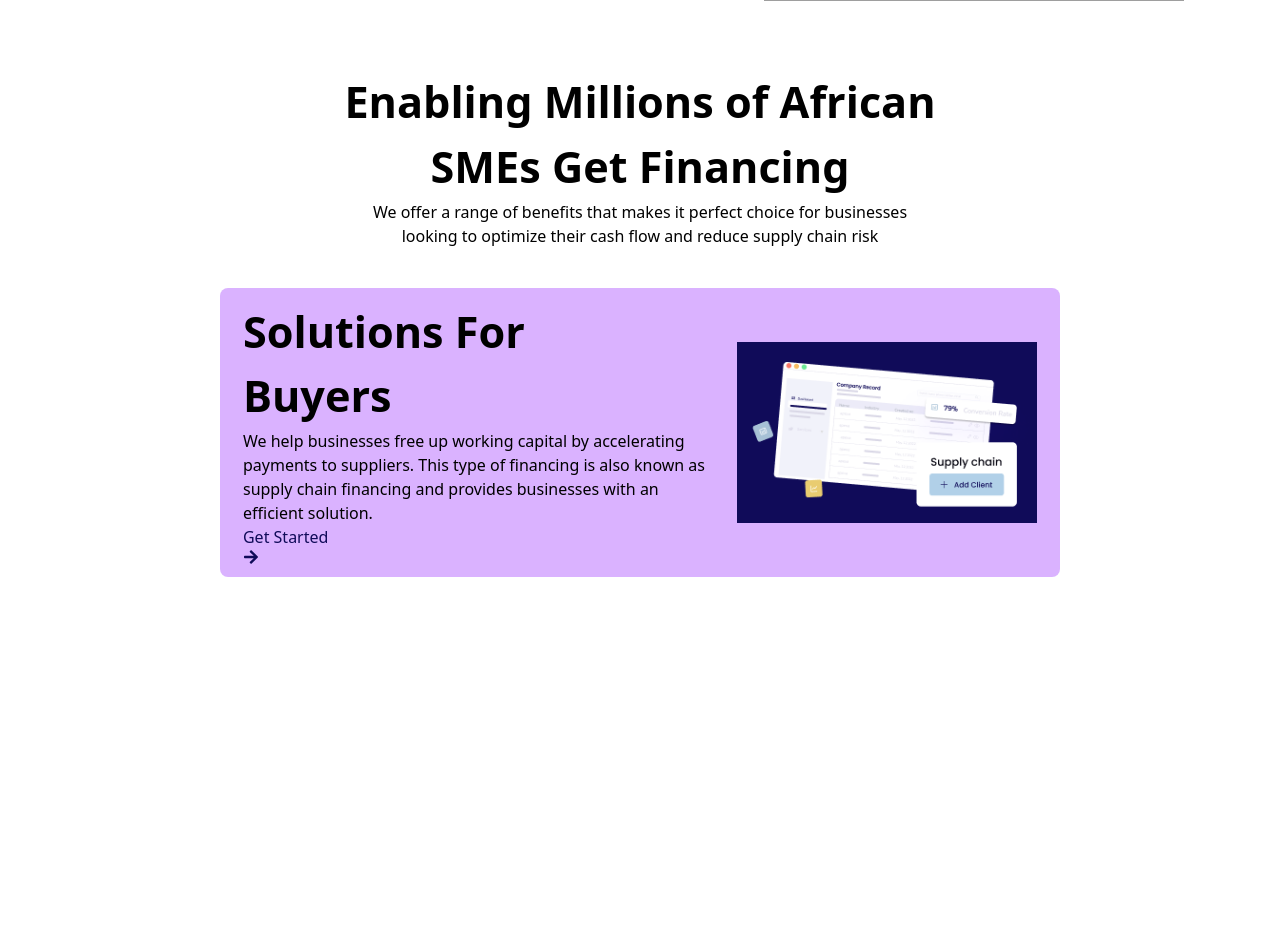
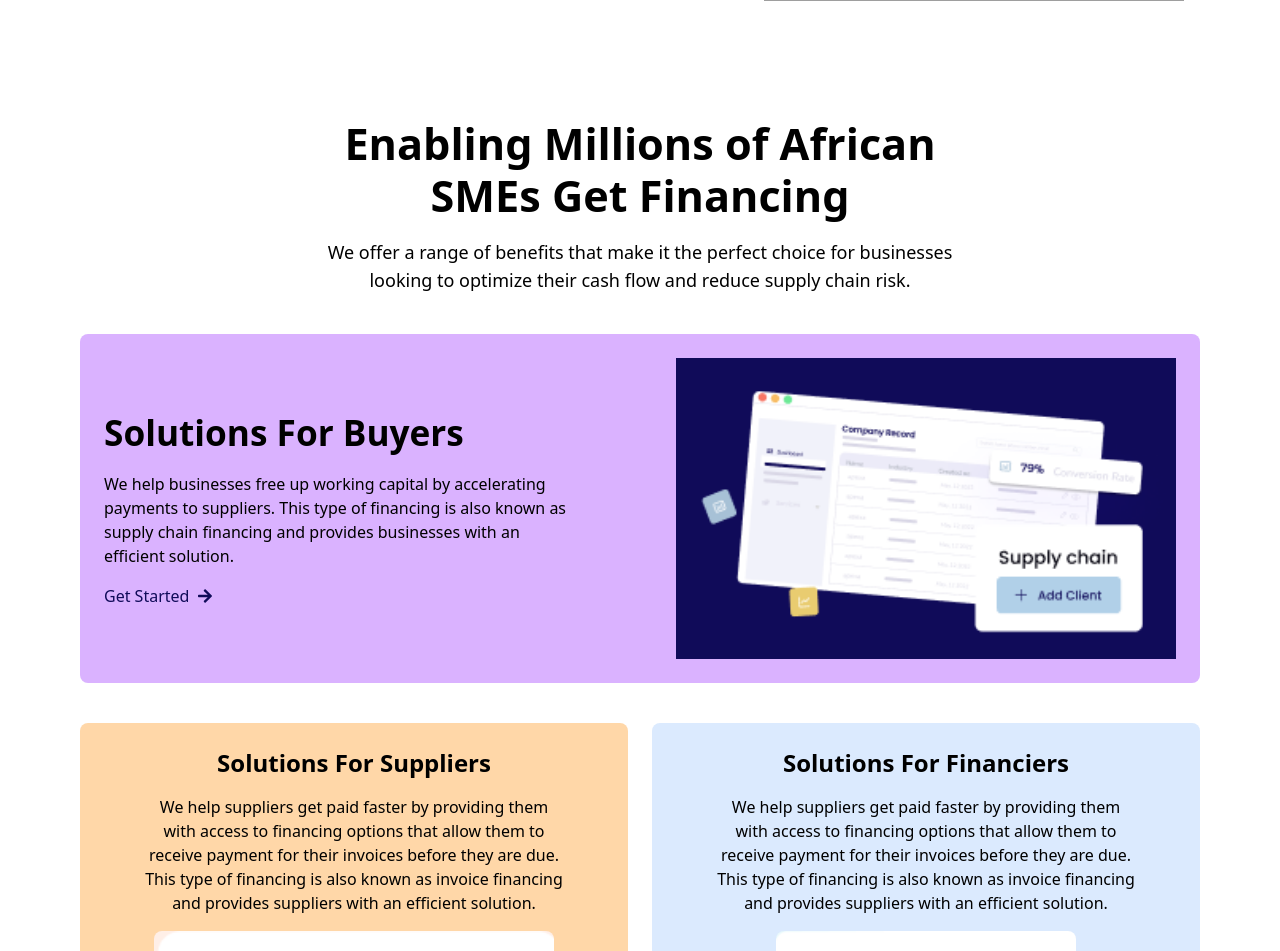
Before and after one commit to streetopsng/streetops, a Next.js app: page / in a window 1280 px wide. Shown: the part 482-1433 px from the top of the page. Before the commit the page ends 1368 px from the top, so only its background shows below. Built offline with nearby package versions, Linux system fonts and the light colour scheme; grey boxes are pictures that could not be loaded.

Commit message:
updated section 1

```diff
--- a/src/components/LandingPageComponents/Section.tsx
+++ b/src/components/LandingPageComponents/Section.tsx
@@ -1,40 +1,70 @@
-"use client"
-import React from 'react'
-import Image from 'next/image'
-import Link from 'next/link'
+"use client";
+import React from 'react';
+import Image from 'next/image';
+import Link from 'next/link';
 import { FaArrowRight } from 'react-icons/fa';
 
 const Section = () => {
   return (
-     <div className="justify-center items-center h-screen"> {/* Centers content vertically and horizontally */}
-      <h1 className="font-semibold lg:text-[2.7rem] text-center">
-        Enabling Millions of African <br /> SMEs Get Financing
-      </h1>
+    <div className="flex flex-col justify-center items-center px-4 lg:px-20 py-12 space-y-10">
+      {/* Header Section */}
+      <div className="text-center space-y-4 max-w-3xl">
+        <h1 className="font-semibold text-2xl sm:text-3xl lg:text-[2.7rem]">
+          Enabling Millions of African <br className="hidden sm:block" /> SMEs Get Financing
+        </h1>
+        <p className="text-base sm:text-lg">
+          We offer a range of benefits that make it the perfect choice for businesses <br className="hidden sm:block" />
+          looking to optimize their cash flow and reduce supply chain risk.
+        </p>
+      </div>
 
-      <p className="text-center">
-        We offer a range of benefits that makes it perfect choice for businesses <br />
-        looking to optimize their cash flow and reduce supply chain risk
-      </p>
-      <div className='px-55'>
-      <div className="mt-10 bg-purple-300 p-3 rounded-lg flex justify-center items-center gap-x-8">
-        <div>
-          <h1 className="font-semibold lg:text-[2.7rem]">
-            Solutions For <br /> Buyers
-          </h1>
+      {/* Buyers Section */}
+      <div className="flex flex-col lg:flex-row items-center bg-purple-300 p-6 rounded-lg gap-6 w-full max-w-6xl">
+        <div className="flex-1 space-y-4">
+          <h2 className="font-semibold text-2xl lg:text-[2.2rem]">Solutions For Buyers</h2>
           <p>
-            We help businesses free up working capital by accelerating <br />
-            payments to suppliers. This type of financing is also known as <br />
-            supply chain financing and provides businesses with an <br />
+            We help businesses free up working capital by accelerating <br className='hidden sm:block' />
+            payments to suppliers. This type of financing is also known as <br className='hidden sm:block' />
+            supply chain financing and provides businesses with an <br className='hidden sm:block'/>
             efficient solution.
           </p>
-         <Link href='/#' className='text-primary  '>Get Started <FaArrowRight/>  </Link>
+          <Link href="/#" className="text-primary flex items-center gap-2">
+            Get Started <FaArrowRight />
+          </Link>
         </div>
-        <Image alt="paige" src="/solution-1.png" width={300} height={300} />
+        <Image alt="paige" src="/solution-1.png" width={500} height={300} />
+      </div>
+
+      {/* Suppliers & Financiers Section */}
+      <div className="flex flex-col lg:flex-row gap-6 w-full max-w-6xl">
+        {/* Suppliers */}
+        <div className="flex-1 bg-orange-200 p-6 rounded-lg flex flex-col items-center">
+          <h2 className="font-semibold text-xl lg:text-2xl text-center">Solutions For Suppliers</h2>
+          <p className="text-base pt-4 text-center">
+            We help suppliers get paid faster by providing them <br className='hidden sm:block' />
+            with access to financing options that allow them to <br className='hidden sm:block' />
+            receive payment for their invoices before they are due. <br className='hidden sm:block' />
+            This type of financing is also known as invoice financing <br className='hidden sm:block' />
+            and provides suppliers with an efficient solution.
+          </p>
+          <Image alt="paige" src="/graph.png" width={400} height={250} className="mt-4 rounded-lg" />
+        </div>
+
+        {/* Financiers */}
+        <div className="flex-1 bg-blue-100 p-6 rounded-lg flex flex-col items-center ">
+          <h2 className="font-semibold text-xl lg:text-2xl text-center">Solutions For Financiers</h2>
+          <p className="text-base pt-4 text-center">
+            We help suppliers get paid faster by providing them <br className='hidden sm:block' />
+            with access to financing options that allow them to <br className='hidden sm:block' />
+            receive payment for their invoices before they are due. <br className='hidden sm:block'/>
+            This type of financing is also known as invoice financing <br className='hidden sm:block' />
+            and provides suppliers with an efficient solution.
+          </p>
+          <Image alt="paige" src="/stat.png" width={300} height={200} className="mt-4 rounded-lg" />
+        </div>
       </div>
     </div>
-    </div>
+  );
+};
 
-  )
-}
-
-export default Section
+export default Section;
```
Also changed, not shown: public/graph.png (added), public/stat.png (added).
